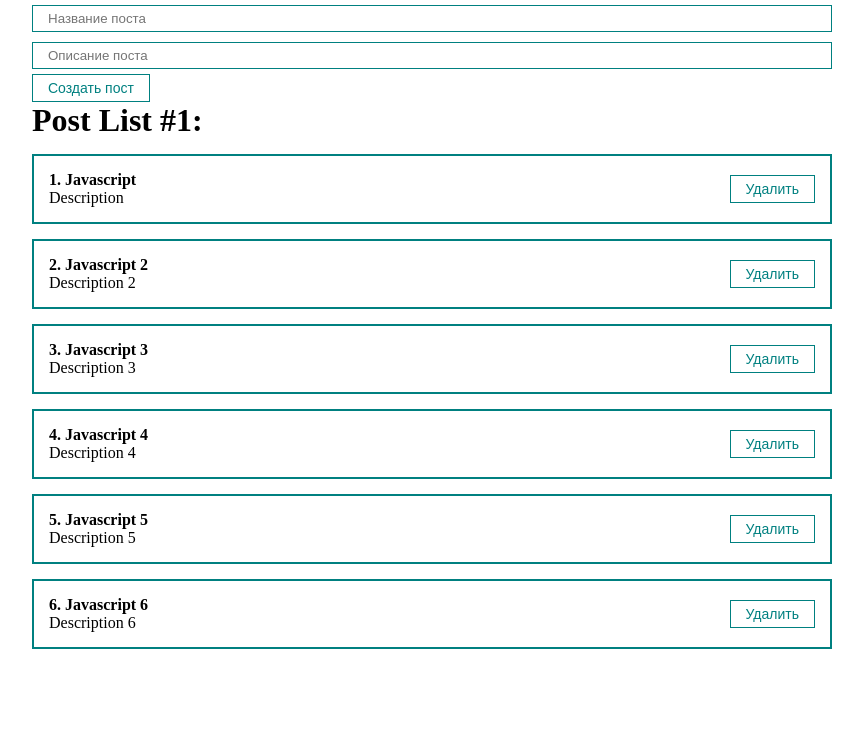
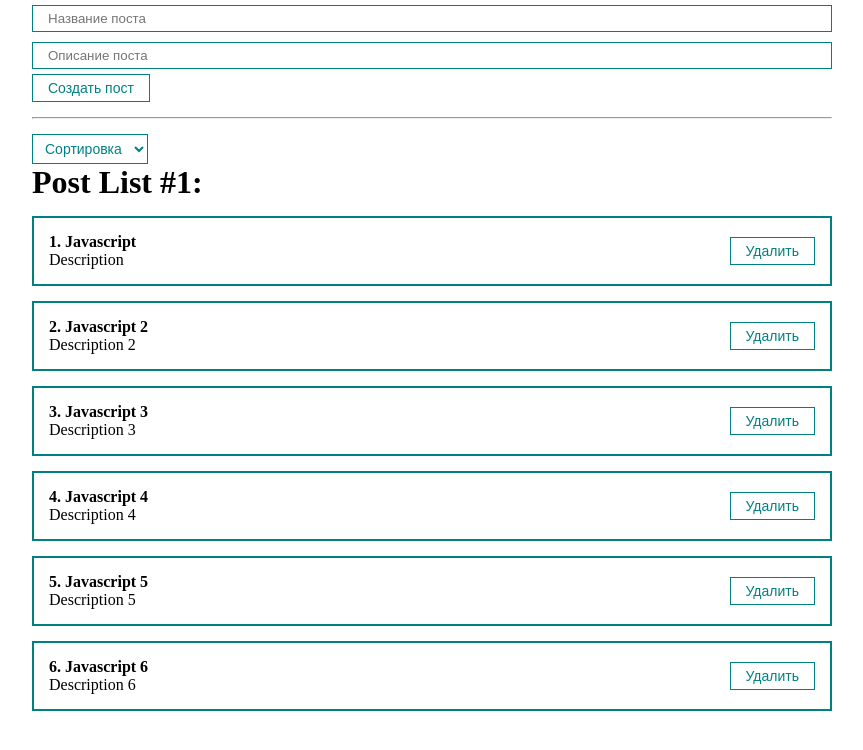
Before and after one commit to alexmanwell/react-blog, a React (Create React App) app: page / in a window 1280 px wide. Shown: the top 750 px of the page, without its empty margins (208-1071 px from the left). Built offline with nearby package versions, Linux system fonts and the light colour scheme.

Commit message:
implement sort function component.

```diff
--- a/src/App.js
+++ b/src/App.js
@@ -2,6 +2,7 @@
 import './styles/App.css';
 import {PostList} from "./components/PostList";
 import {PostForm} from "./components/PostForm";
+import {MySelect} from "./components/UI/select/MySelect";
 
 function App() {
   const [posts, setPosts] = useState([
@@ -12,6 +13,7 @@
     {id: 5, title: "Javascript 5", description: "Description 5"},
     {id: 6, title: "Javascript 6", description: "Description 6"},
   ]);
+  const [selectedSort, setSelectedSort] = useState('');
 
   const createPost = (newPost) => {
     setPosts([...posts, newPost]);
@@ -21,9 +23,28 @@
     setPosts(posts.filter((p) => p.id !== post.id));
   };
 
+  const sortPosts = (sort) => {
+    setSelectedSort(sort);
+    setPosts([...posts].sort((a,b) => a[sort].localeCompare(b[sort])));
+
+  };
+
   return (
     <div className="App">
       <PostForm create={createPost}/>
+      <hr style={{margin: "15px 0"}}/>
+      <div>
+        <MySelect
+          value={selectedSort}
+          onChange={sortPosts}
+          defaultValue="Сортировка"
+          options={[
+            {value: 'title', name:'По названию'},
+            {value: 'description', name:'По описанию'},
+          ]}
+        />
+      </div>
+
       {posts.length
         ?
         <PostList remove={removePost} posts={posts} title={"Post List #1"}/>
--- /dev/null
+++ b/src/components/UI/select/MySelect.jsx
@@ -0,0 +1,20 @@
+import React from 'react';
+import classes from './MySelect.module.css'
+
+export const MySelect = ({options, defaultValue, value, onChange}) => {
+  return (
+    <select className={classes.mySelect}
+            value={value}
+            onChange={event => onChange(event.target.value)}
+    >
+      <option disabled value="">
+        {defaultValue}
+      </option>
+      {options.map((option) =>
+        <option key={option.value} value={option.value}>
+          {option.name}
+        </option>
+      )};
+    </select>
+  );
+};
--- /dev/null
+++ b/src/components/UI/select/MySelect.module.css
@@ -0,0 +1,16 @@
+.mySelect {
+    padding: 5px 0px 5px 8px;
+    color: teal;
+    font-size: 14px;
+    background: transparent;
+    border: 1px solid teal;
+    cursor: pointer;
+}
+
+option:disabled {
+    color: lightgray;
+}
+
+option {
+    color: #008e8e;
+}
```
